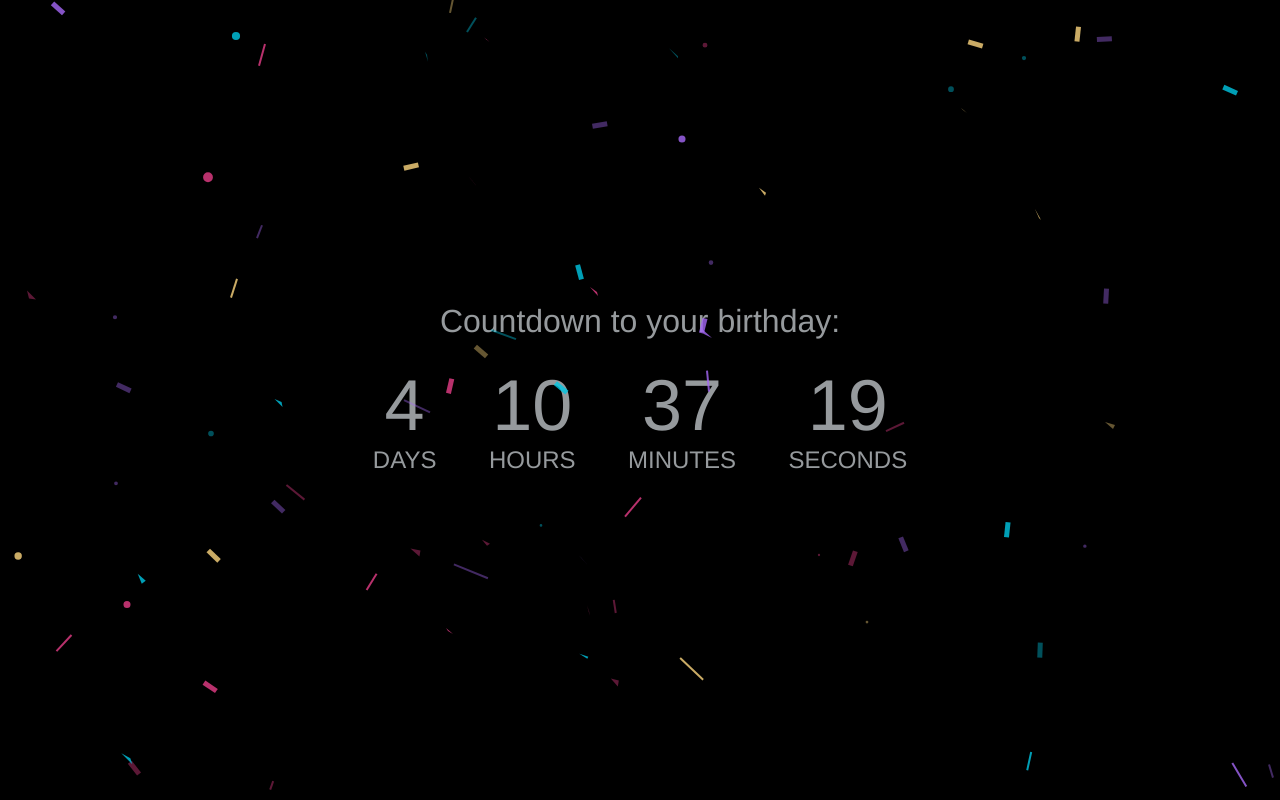
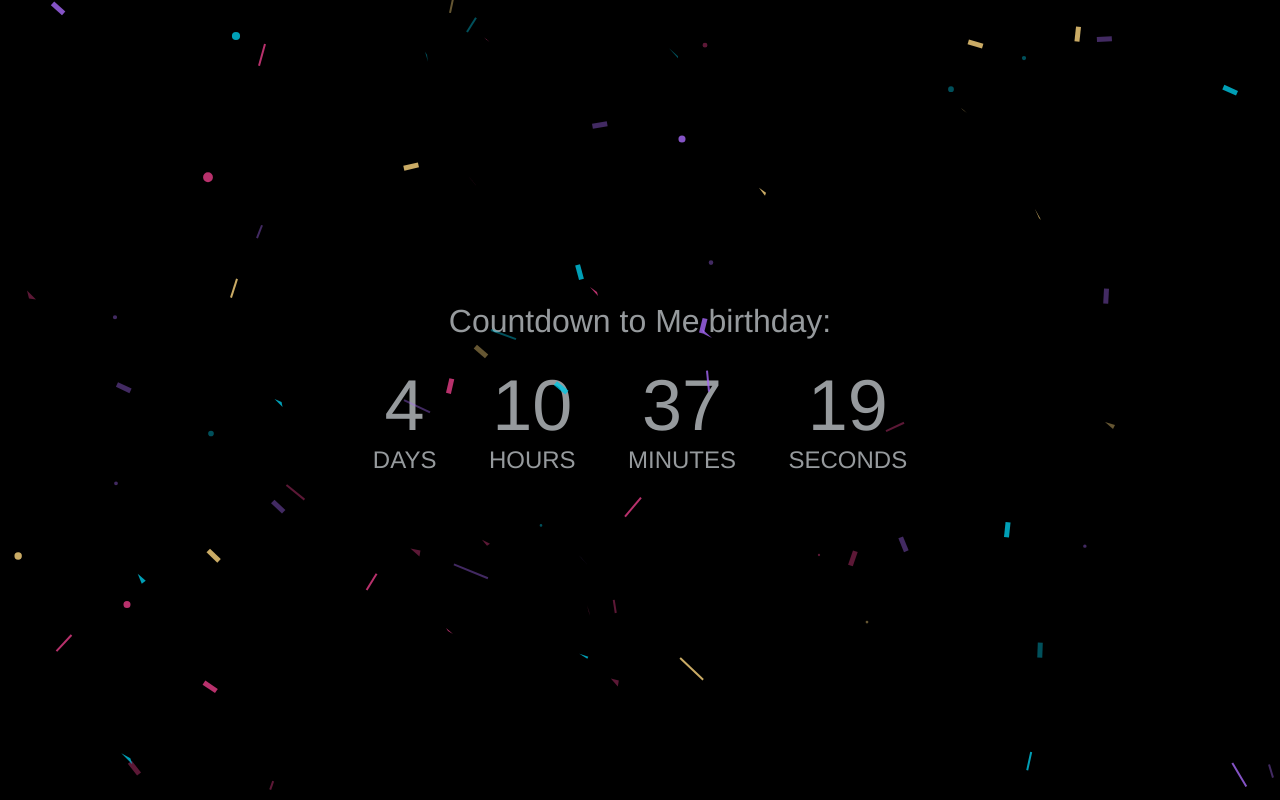
Before and after one commit to AhmedHani1234/my-birthday, a plain HTML site: page index.html in a window 1280 px wide. Drawn offline with Linux system fonts and the light colour scheme.

Commit message:
Add files via upload

```diff
--- a/index.html
+++ b/index.html
@@ -15,7 +15,7 @@
   <canvas id=c></canvas>
   <canvas id="confetti"></canvas>
   <div class="container" id="count">
-    <h1 id="head">Countdown to your birthday:</h1>
+    <h1 id="head">Countdown to Me birthday:</h1>
     <ul>
       <li><span id="day"></span>days</li>
       <li><span id="hour"></span>hours</li>
```
